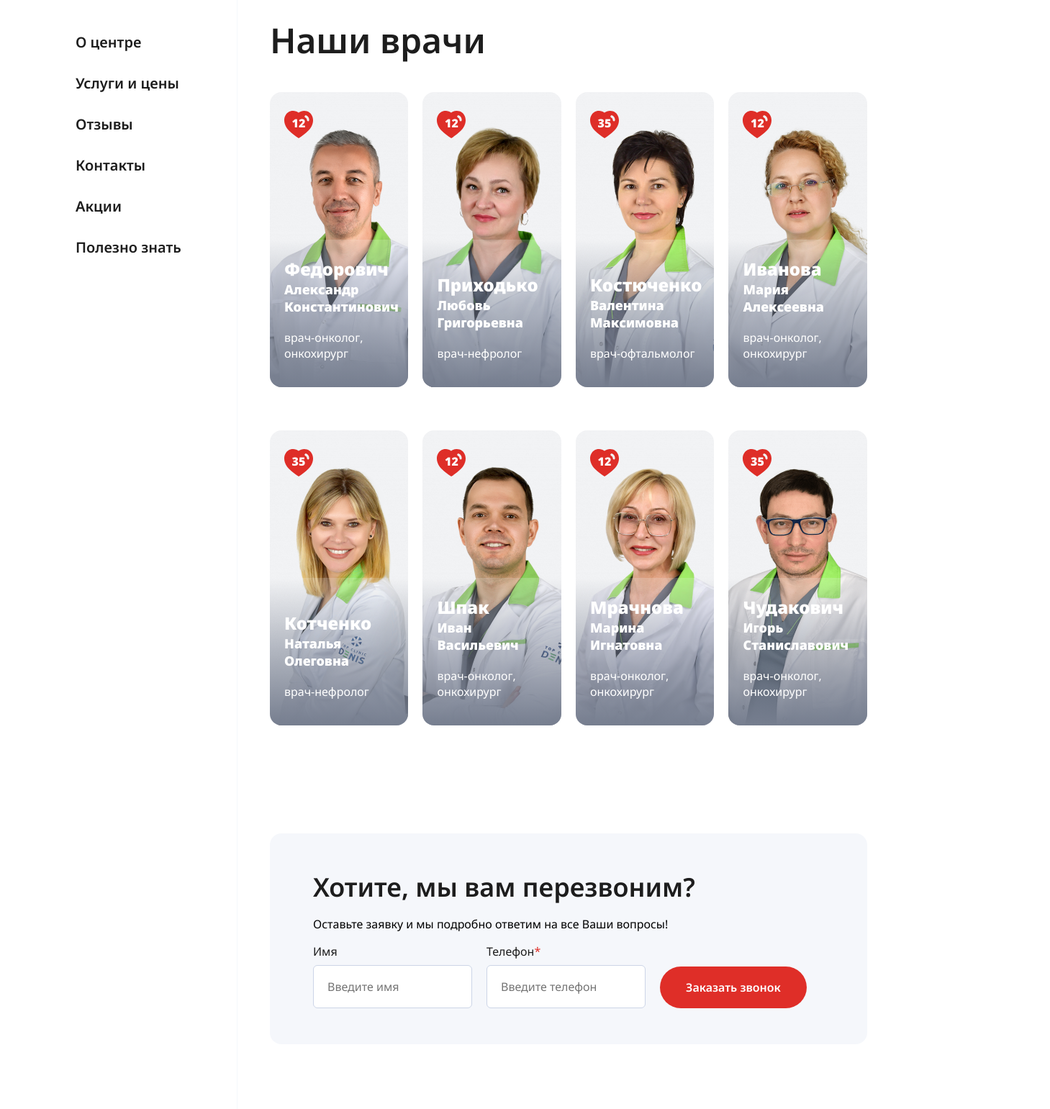
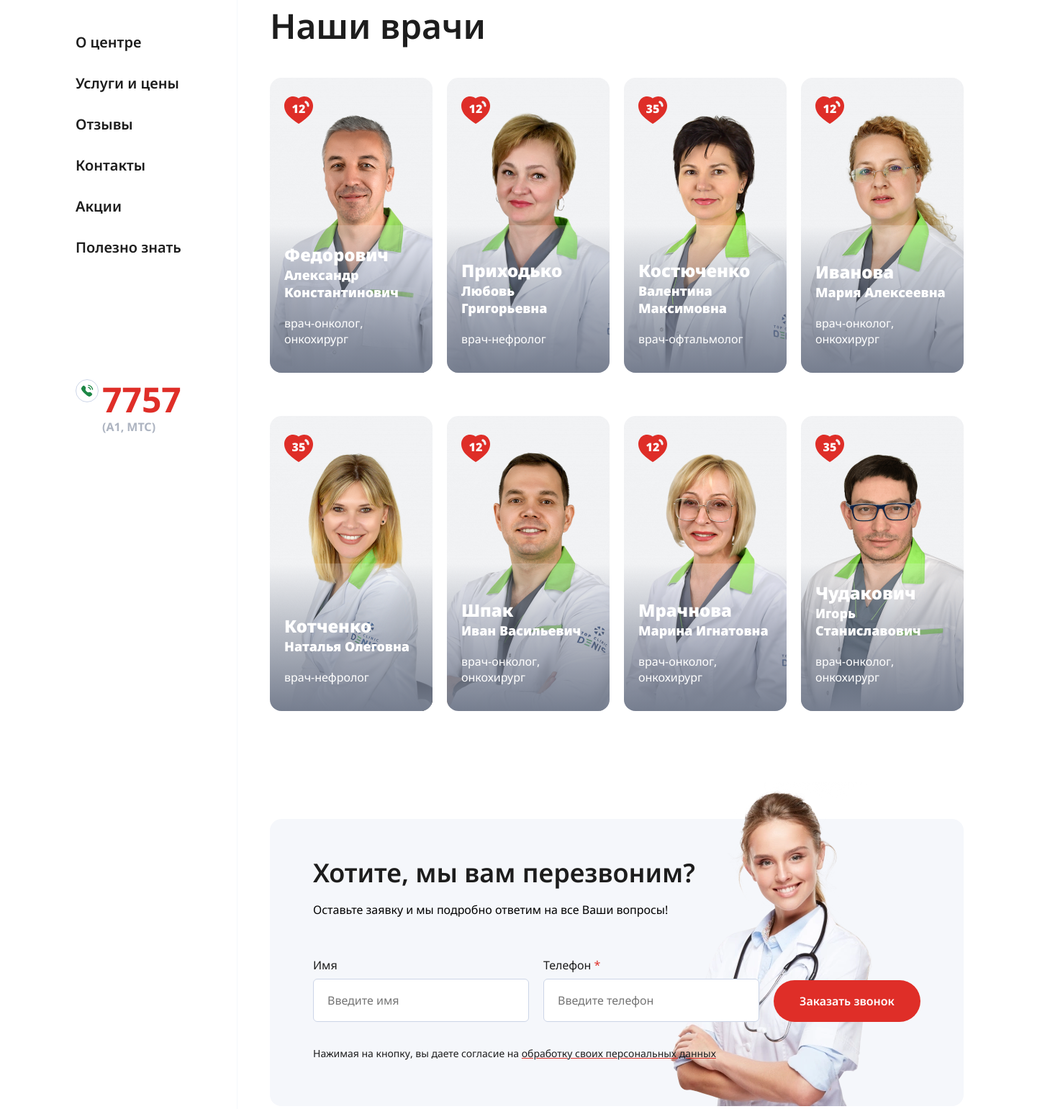
Before and after one commit to mikhail-shishov/mako, a plain HTML site: page index.html in a window 1280 px wide. Shown: the part 202-1743 px from the top of the page at 72% size, 1459 px wide, since content can reach past the window. Drawn offline with Linux system fonts and the light colour scheme.

Commit message:
Final 16.07

```diff
--- a/index.html
+++ b/index.html
@@ -24,6 +24,13 @@
               <li class="nav__list--item"><a href="">Полезно знать</a></li>
             </ul>
           </nav>
+          <div class="aside__tel">
+            <img src="img/icons/phone.svg" class="aside__tel--icon" alt="" />
+            <div class="aside__tel--right">
+              <a href="tel:7757" class="aside__tel--number">7757</a>
+              <span class="aside__tel--operator">(А1, МТС)</span>
+            </div>
+          </div>
         </div>
       </aside>
       <div class="content">
@@ -133,19 +140,31 @@
           </section>
           <section class="call__section">
             <div class="call__box">
+              <div class="call__textbox">
                 <h2 class="h2">Хотите, мы вам перезвоним?</h2>
                 <p class="text">Оставьте заявку и мы подробно ответим на все Ваши вопросы!</p>
+              </div>
               <form action="" class="form">
+                <div class="form__row">
                   <label class="form__label">
                     <span class="form__label--name">Имя</span>
-                    <input type="text" class="form__label--input" placeholder="Введите имя">
+                    <input type="text" class="form__label--input" placeholder="Введите имя" />
                   </label>
                   <label class="form__label">
-                    <span class="form__label--name">Телефон<span class="form__label--required">*</span></span>
-                    <input type="text" class="form__label--input"  placeholder="Введите телефон">
+                    <span class="form__label--name">
+                      Телефон
+                      <span class="form__label--required">*</span>
+                    </span>
+                    <input type="text" class="form__label--input" placeholder="Введите телефон" />
                   </label>
-                <input type="submit" class="button" value="Заказать звонок">
+                  <input type="submit" class="button" value="Заказать звонок" />
+                </div>
+                <p class="form__confirm">
+                  Нажимая на кнопку, вы даете согласие на
+                  <a href="">обработку своих персональных данных</a>
+                </p>
               </form>
+              <img src="img/call-back.png" class="call__img" alt="" />
             </div>
           </section>
         </main>
--- a/scss/_elements.scss
+++ b/scss/_elements.scss
@@ -1,3 +1,37 @@
+.aside {
+    min-width: 330px;
+    padding: 38px 60px 38px 105px;
+
+    &__tel {
+        display: flex;
+        align-items: flex-start;
+        gap: 5px;
+        &--right {
+            display: flex;
+            flex-direction: column;
+        }
+        &--icon {
+            border: 1px solid $lightgrey6;
+            padding: 6px;
+            display: flex;
+            align-items: center;
+            justify-content: center;
+            border-radius: 50px;
+        }
+        &--number {
+            color: $red;
+            font-size: 48px;
+            font-weight: 700;
+            text-decoration: none;
+            line-height: 1.15;
+        }
+        &--operator {
+            color: $lightgrey5;
+            font-weight: 700;
+        }
+    }
+}
+
 .main {
   padding: 0 120px 0 45px;
   &__top {
@@ -143,22 +177,44 @@
 .call {
   &__section {
     margin: 150px 0 120px;
+
+    .form {
+      position: relative;
+      z-index: 2;
+    }
+  }
+  &__textbox {
+    position: relative;
+    z-index: 2;
   }
   &__box {
     padding: 50px 60px;
     background-color: $lightgrey1;
     border-radius: 16px;
+    position: relative;
 
     .h2 {
       margin: 0 0 15px;
     }
   }
+  &__img {
+    position: absolute;
+    bottom: 0;
+    right: 120px;
+    z-index: 1;
+  }
 }
 
 .form {
+  margin: 55px 0 0;
   display: flex;
-  align-items: flex-end;
-  gap: 20px;
+  flex-direction: column;
+  &__row {
+    gap: 20px;
+    display: flex;
+    align-items: flex-end;
+    margin-bottom: 20px;
+  }
   &__label {
     display: flex;
     flex-direction: column;
@@ -172,9 +228,18 @@
       border-radius: 6px;
       border: 1px solid #ccd5e7;
       outline: none;
+      min-width: 300px;
     }
     &--required {
       color: $red;
     }
   }
+  &__confirm {
+    font-size: 14px;
+    color: $black;
+    a {
+        color: $black;
+        text-decoration-color: $red;
+    }
+  }
 }
--- a/scss/_grid.scss
+++ b/scss/_grid.scss
@@ -7,8 +7,3 @@
     flex-direction: column;
     width: 100%;
 }
-
-.aside {
-    min-width: 330px;
-    padding: 38px 60px 38px 105px;
-}
--- a/scss/_typography.scss
+++ b/scss/_typography.scss
@@ -6,6 +6,7 @@
     font-weight: 600;
     border: 0;
     font-size: 16px;
+    cursor: pointer;
 }
 
 .h1, .h2, .h3, .h4 {
--- a/scss/_variables.scss
+++ b/scss/_variables.scss
@@ -4,5 +4,7 @@ $lightgrey1: #F5F7FB;
 $lightgrey2: #747F95;
 $lightgrey3: #A6B1C7;
 $lightgrey4: #F2F3F5;
+$lightgrey5: #ADB4C1;
+$lightgrey6: #CCD5E7;
 $lightgreen: #DFECE9;
 $green: #1D8745;
```
Also changed, not shown: css/style.min.css, 1 other file. Lines whose indentation alone changed are shown as unchanged.
